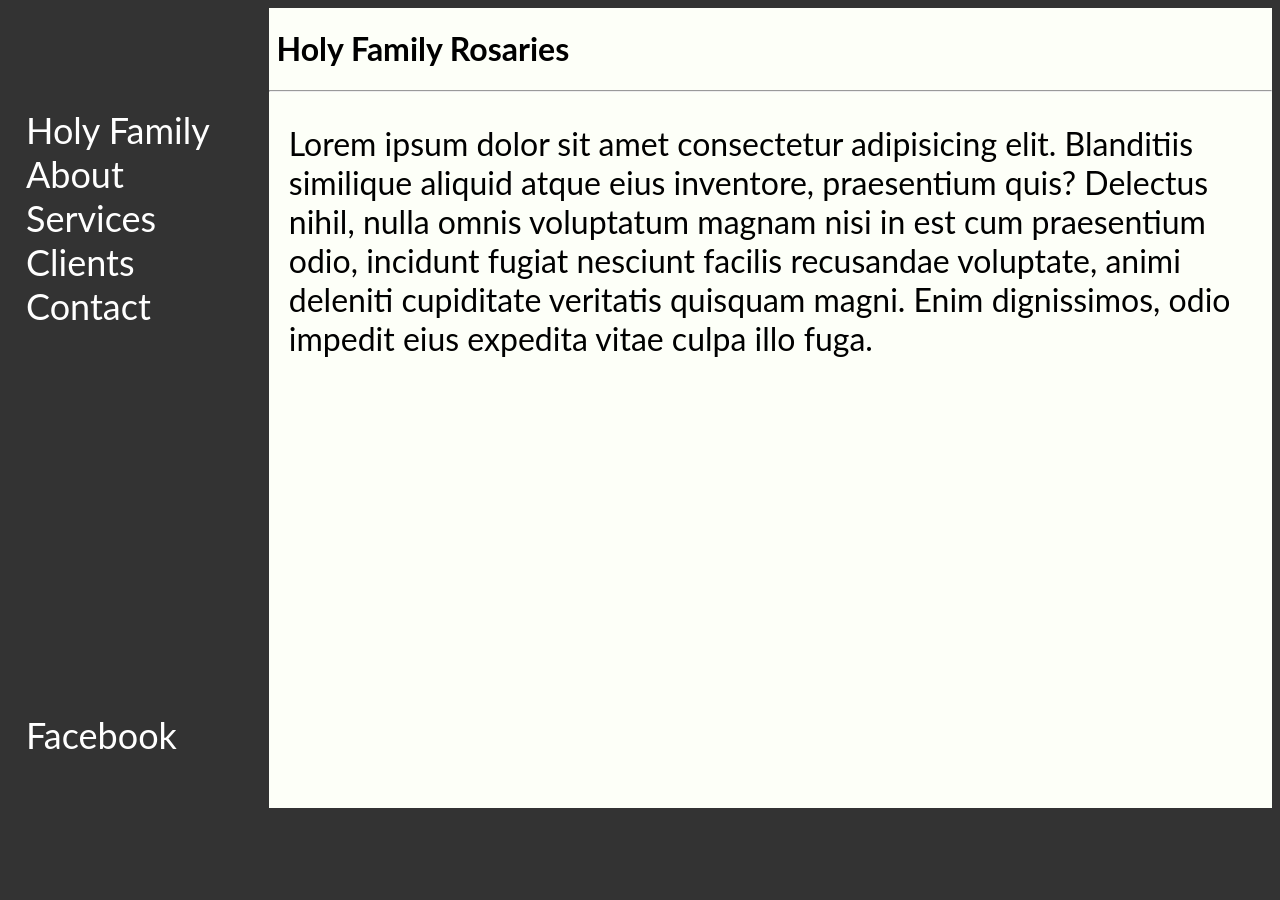
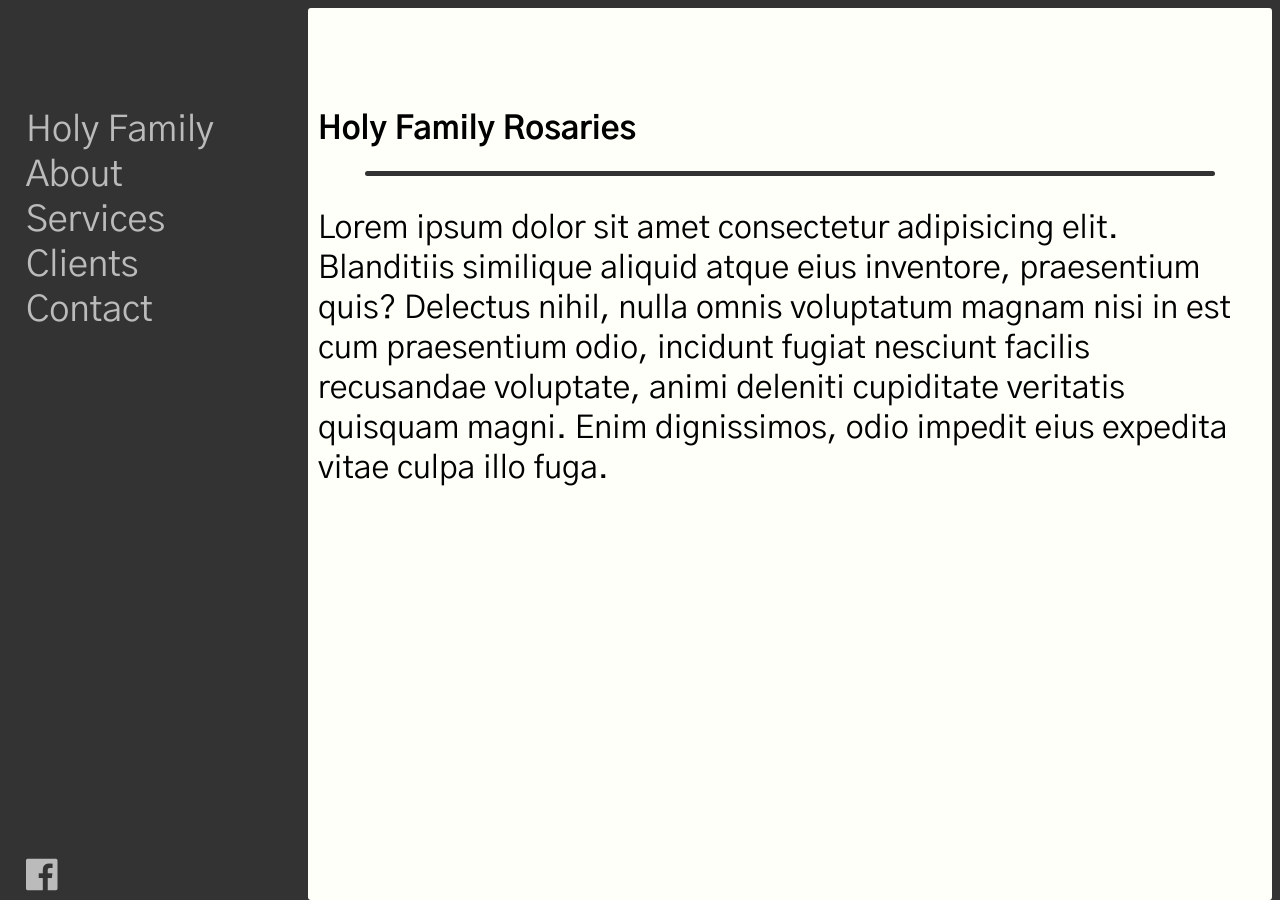
Before and after one commit to bryanoverby/bryan.github.io, a plain HTML site: page hfr/index.html in a window 1280 px wide. Before the commit the page ends 816 px from the top, so only its background shows below. Drawn offline with Linux system fonts and the light colour scheme.

Commit message:
Add files via upload

```diff
--- a/hfr/index.html
+++ b/hfr/index.html
@@ -2,7 +2,9 @@
 <html>
 
 <head>
-
+    <link rel="stylesheet" href="https://use.fontawesome.com/releases/v5.0.10/css/all.css" integrity="sha384-+d0P83n9kaQMCwj8F4RJB66tzIwOKmrdb46+porD/OvrJ+37WqIM7UoBtwHO6Nlg"
+        crossorigin="anonymous">
+    <link href="https://fonts.googleapis.com/css?family=Gothic+A1:400,700" rel="stylesheet">
     <link rel="stylesheet" href="style.css">
 </head>
 
@@ -16,6 +18,7 @@
             <a href="#">Services</a>
             <a href="#">Clients</a>
             <a href="#">Contact</a>
+            <a href="#"><i class="fab fa-facebook"></i></a>
         </div>
     </div>
 
@@ -41,13 +44,13 @@
                 <a href="#">Contact</a>
             </li>
             <li class="bottom">
-                <a href="#">Facebook</a>
+                <a href="#"><i class="fab fa-facebook"></i></a>
             </li>
         </div>
 
         <!-- Content -->
         <div class="content">
-            <h1>&nbsp;Holy Family Rosaries</h1>
+            <h1>Holy Family Rosaries</h1>
             <hr>
             <p>Lorem ipsum dolor sit amet consectetur adipisicing elit. Blanditiis similique aliquid atque eius inventore, praesentium quis? Delectus nihil, nulla omnis voluptatum magnam nisi in est cum praesentium odio, incidunt fugiat nesciunt facilis recusandae voluptate, animi deleniti cupiditate veritatis quisquam magni. Enim dignissimos, odio impedit eius expedita vitae culpa illo fuga.</p>
         </div>
--- a/hfr/style.css
+++ b/hfr/style.css
@@ -1,5 +1,5 @@
 body {
-    font-family: 'Lato', sans-serif;
+    font-family: 'Gothic A1', sans-serif;
     background: #333;
 }
 
@@ -22,7 +22,7 @@ body {
 
         .overlay-content {
             position: relative;
-            top: 25%;
+            top: 15%;
             width: 100%;
             text-align: center;
             margin-top: 30px;
@@ -60,6 +60,10 @@ body {
         .sidemenu a {
             text-decoration: none;
             font-size: 36px;
+            color: #bbb;
+        }
+
+        .sidemenu a:hover {
             color: white;
         }
 
@@ -69,23 +73,33 @@ body {
         }
 
         .bottom {
-            margin-top: 160%;
+            margin-top: 180%;
         }
 
         .wrapper {
             display: grid;
-            grid-template-columns: 1fr 4fr;
+            grid-template-columns: 300px 4fr;
             height: 100vh;
-            grid-gap: 10px;
         }
 
         .content {
             background: #fdfff8;
+            border-radius: 3px;
+            padding-top: 80px;
+            padding-left: 10px;
+            padding-right: 10px;
+        }
+
+        hr {
+            border: 0;
+            width: 90%;
+            height: 5px;
+            background: #333;
+            border-radius: 3px;
         }
 
         .content p {
             font-size: 2rem;
-            margin-left: 20px;
         }
 
         @media screen and (max-width: 1000px) {
```
